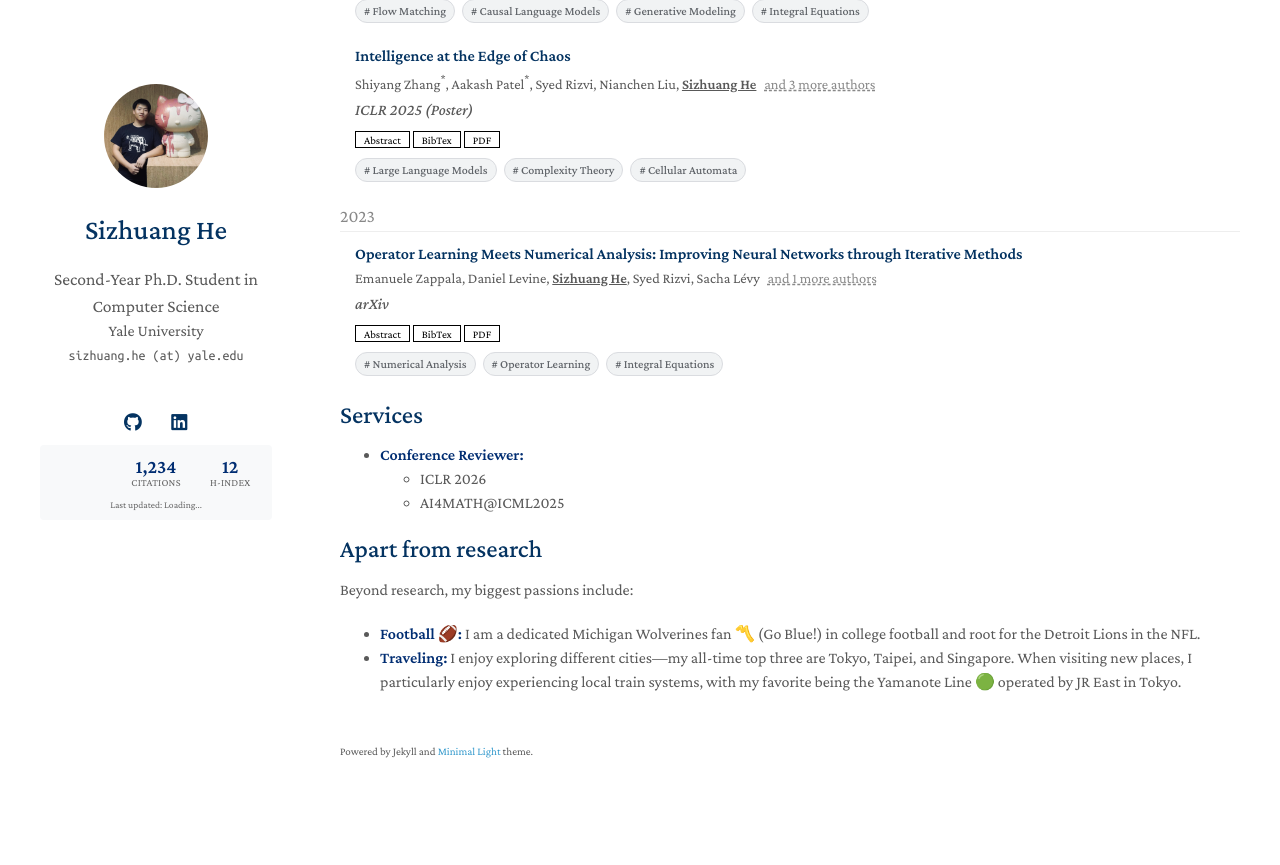
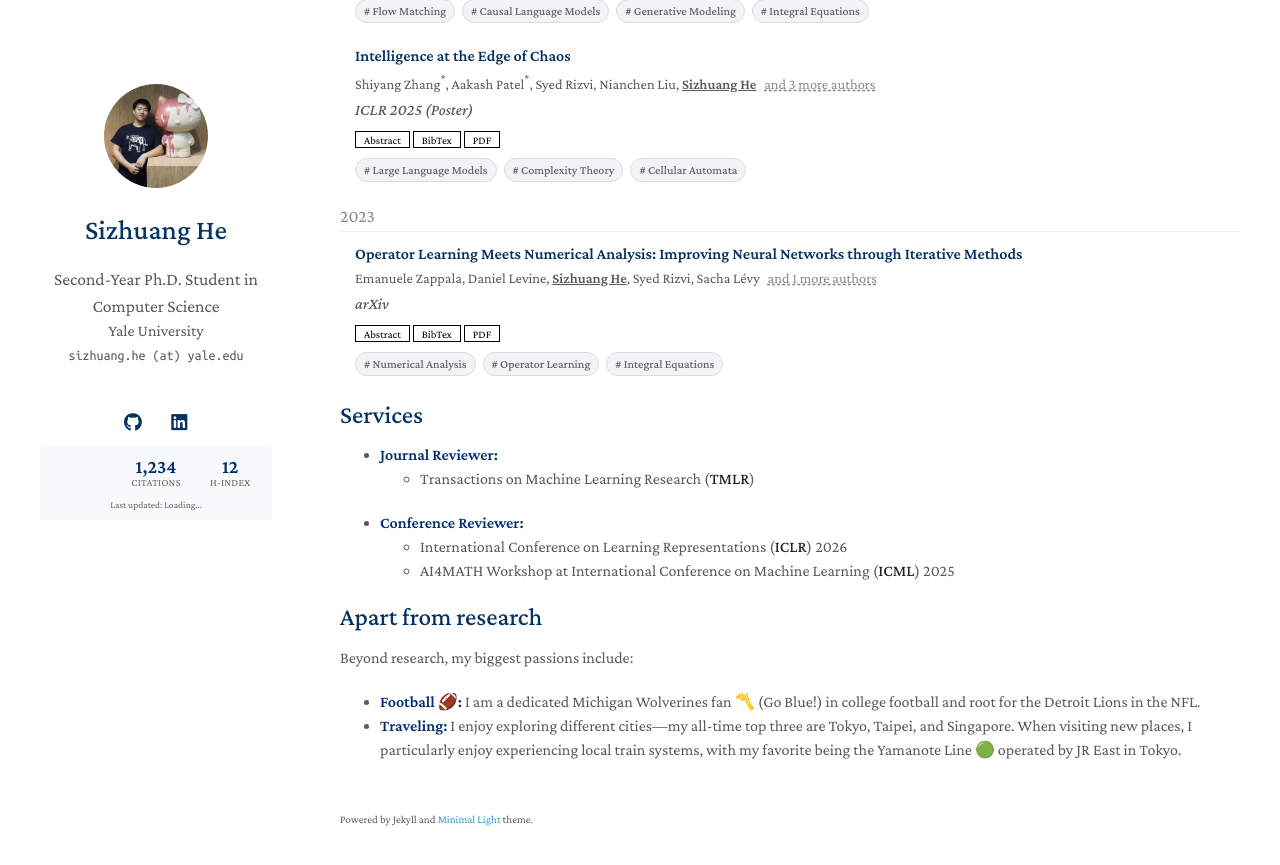
Before and after one commit to SizhuangHe/sizhuanghe.github.io, a Jekyll site: the page built from index.md, in a window 1280 px wide and 900 px high, scrolled down 2241 px. Shown: the top 865 px of the window. Built offline with Jekyll 4.4.1, drawn with Linux system fonts in a browser that asks for light colours; a style sheet for code colours, icons or effects is not loaded; our own code applies the rules of GitHub Pages for plain Markdown files; before the commit the page ends 3073 px from its top, so only the background shows below that.

Commit message:
reviewer

```diff
--- a/index.md
+++ b/index.md
@@ -26,9 +26,11 @@ Check out my CV here: **[Curriculum Vitae](/cv/)**
 
 
 ## Services
+- **<span style="color: var(--global-theme-color); font-weight: bold;">Journal Reviewer:</span>**
+    - Transactions on Machine Learning Research (**TMLR**)
 - **<span style="color: var(--global-theme-color); font-weight: bold;">Conference Reviewer:</span>**
-    - ICLR 2026
-    - AI4MATH@ICML2025
+    - International Conference on Learning Representations (**ICLR**) 2026
+    - AI4MATH Workshop at International Conference on Machine Learning (**ICML**) 2025
 
 ## Apart from research
 Beyond research, my biggest passions include:
```
